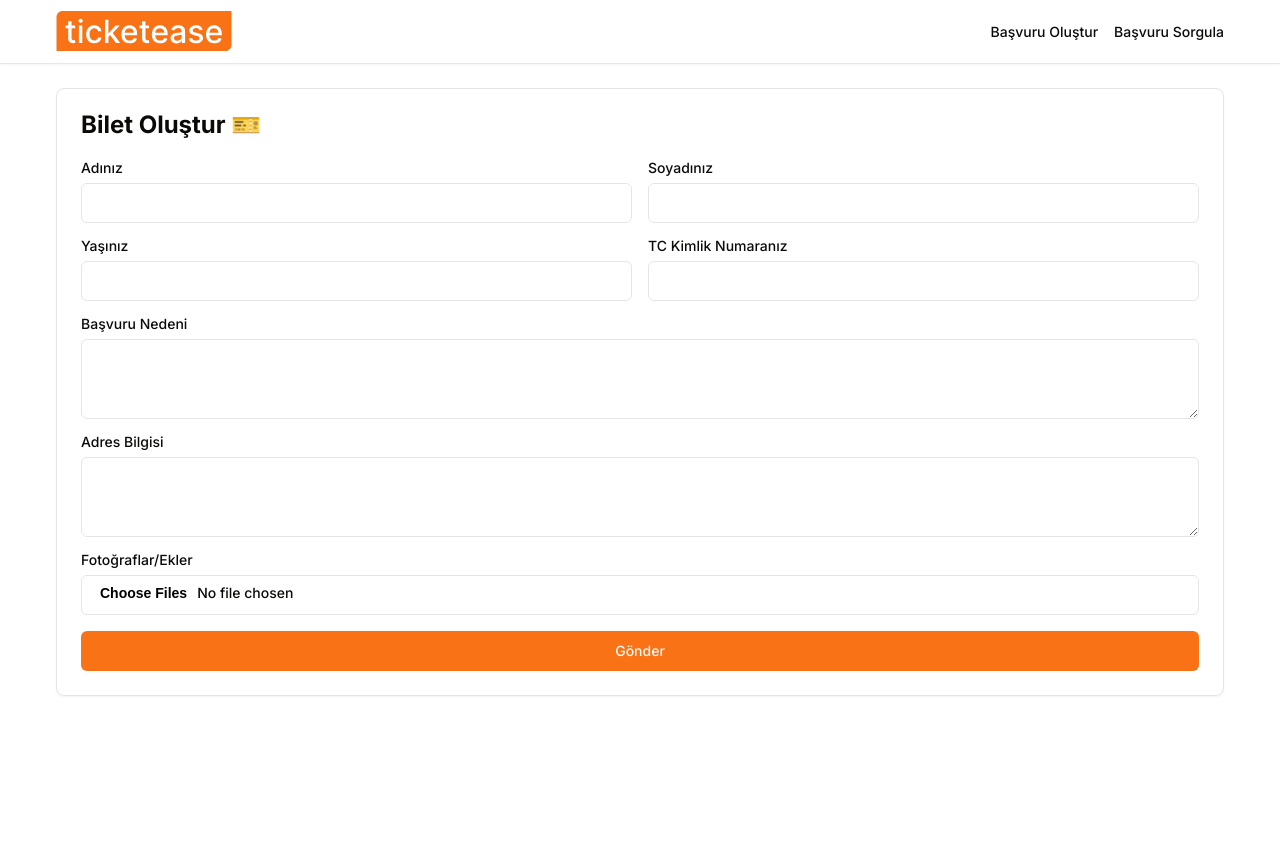
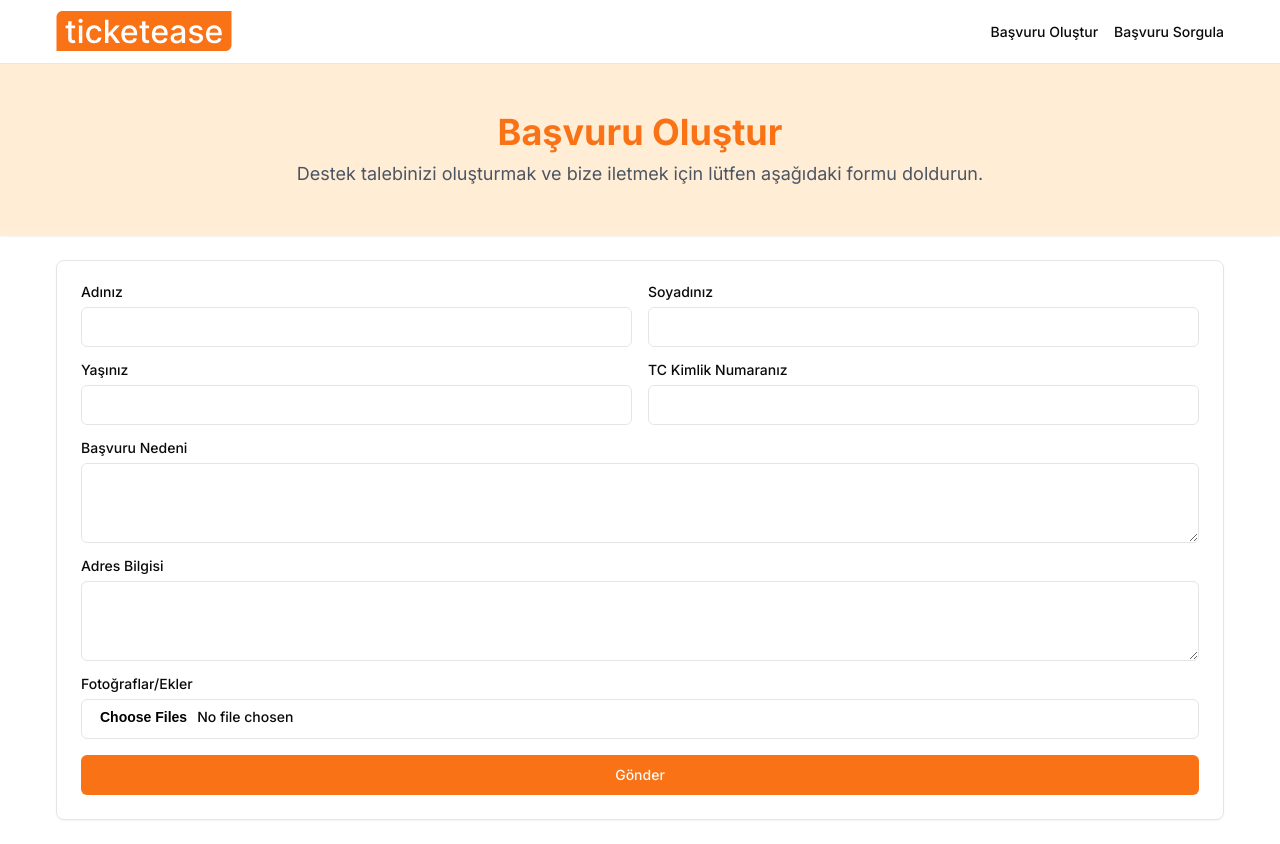
Before and after one commit to emretfn/patika-fimple-final-case, a React (Vite) app: page /basvuru-olustur in a window 1280 px wide. Before the commit the page ends 800 px from the top, so only its background shows below. Built offline with nearby package versions, Linux system fonts and the light colour scheme; no server answers.

Commit message:
refactor: add page banner to create ticket page and rename inquiry ticket page

```diff
--- a/src/lib/router.tsx
+++ b/src/lib/router.tsx
@@ -4,7 +4,7 @@ import Error from "@/pages/error/ErrorPage";
 import DefaultLayout from "@/layouts/default-layout/DefaultLayout";
 import ApplicationSuccessPage from "@/pages/application-success/ApplicationSuccessPage";
 import HomePage from "@/pages/home/HomePage";
-import TicketInquiryPage from "@/pages/ticket-inquiry/TicketInquiryPage";
+import TicketInquiryPage from "@/pages/inquiry-ticket/InquiryTicketPage";
 
 export const router = createBrowserRouter([
   {
--- a/src/pages/create-ticket/CreateTicketPage.tsx
+++ b/src/pages/create-ticket/CreateTicketPage.tsx
@@ -1,12 +1,18 @@
 import CreateTicketForm from "@/components/ticket/create-ticket-form/CreateTicketForm";
 import styles from "./CreateTicketPage.module.css";
+import PageBanner from "@/components/page-banner/PageBanner";
 
 export default function CreateTicketPage() {
   return (
-    <main className="container">
-      <div className={styles.formWrapper}>
-        <h2 className={styles.title}>Bilet Oluştur 🎫</h2>
-        <CreateTicketForm />
+    <main>
+      <PageBanner
+        title="Başvuru Oluştur"
+        description="Destek talebinizi oluşturmak ve bize iletmek için lütfen aşağıdaki formu doldurun."
+      />
+      <div className="container">
+        <div className={styles.formWrapper}>
+          <CreateTicketForm />
+        </div>
       </div>
     </main>
   );
--- a/src/pages/ticket-inquiry/TicketInquiryPage.tsx
+++ b/src/pages/inquiry-ticket/InquiryTicketPage.tsx
@@ -1,5 +1,5 @@
 import PageBanner from "@/components/page-banner/PageBanner";
-import styles from "./TicketInquiryPage.module.css";
+import styles from "./InquiryTicketPage.module.css";
 
 import InquiryTicketForm from "@/components/ticket/inquiry-ticket-form/InquiryTicketForm";
 export default function TicketInquiryPage() {
@@ -9,8 +9,10 @@ export default function TicketInquiryPage() {
         title="Başvuru Sorgula"
         description="Başvuru detaylarını sorgulamak için lütfen başvuru kodunuzu giriniz."
       />
-      <div className={`container ${styles.formSection}`}>
-        <InquiryTicketForm />
+      <div className="container">
+        <div className={styles.formSection}>
+          <InquiryTicketForm />
+        </div>
       </div>
     </main>
   );
```
Also changed, not shown: src/pages/inquiry-ticket/InquiryTicketPage.module.css (renamed from src/pages/ticket-inquiry/TicketInquiryPage.module.css).
